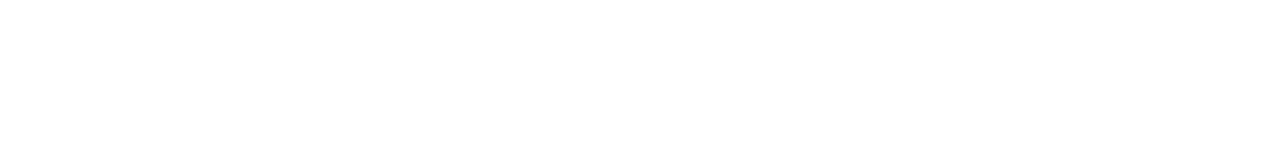
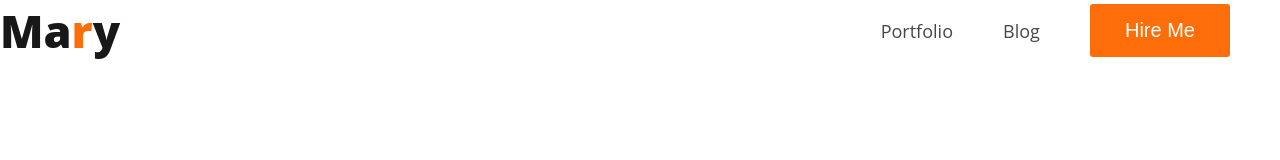
Before and after one commit to Shahriar-Ahmed-Dipu/landing-page, a plain HTML site: page index.html in a window 1280 px wide. Drawn offline with Linux system fonts and the light colour scheme.

Commit message:
Navbar Fixed

```diff
--- a/index.html
+++ b/index.html
@@ -3,9 +3,21 @@
 <head>
     <meta charset="UTF-8">
     <meta name="viewport" content="width=device-width, initial-scale=1.0">
+    <link rel="preconnect" href="https://fonts.googleapis.com">
+    <link rel="stylesheet" href="style.css">
+
     <title>Portfolio Landing Page</title>
 </head>
 <body>
+    <header>
+        <nav><h1 class="nav-title-name">Ma<span class="primary-color-text">r</span>y</h1>
+       <ul>
+        <li><a href="#">Portfolio</a></li>
+        <li><a href="#">Blog</a></li>
+        <li><button class="primary-button">Hire Me</button></li>
+       </ul>
+        </nav>
 
+    </header>
 </body>
 </html>
--- /dev/null
+++ b/style.css
@@ -0,0 +1,57 @@
+
+
+/*common shared styles*/
+
+*{
+    margin:0;
+    padding:0;
+}
+
+body{
+    font-family: 'Open Sans', sans-serif;
+}
+
+.primary-button{
+    background-color:#FD6E0A;
+    color:white;
+    font-size:20px;
+    border-radius:3px;
+    border:0;
+    padding:15px 35px;
+}
+
+
+
+/*Header Nav style*/
+
+nav{
+    display:flex;
+    align-items:center;
+    justify-content:space-between;
+}
+
+.nav-title-name{
+    color:#181818;
+    font-weight:800;
+    font-size:45px;
+}
+.primary-color-text{
+color:#FD6E0A;
+}
+
+nav>ul{
+    display:flex;
+    align-items:center;
+}
+
+nav>ul>li{
+    list-style:none;
+    margin-right:50px;
+
+}
+nav>ul>li>a{
+    text-decoration:none;
+    color:#474747;
+    font-size:18px;
+
+}
```
